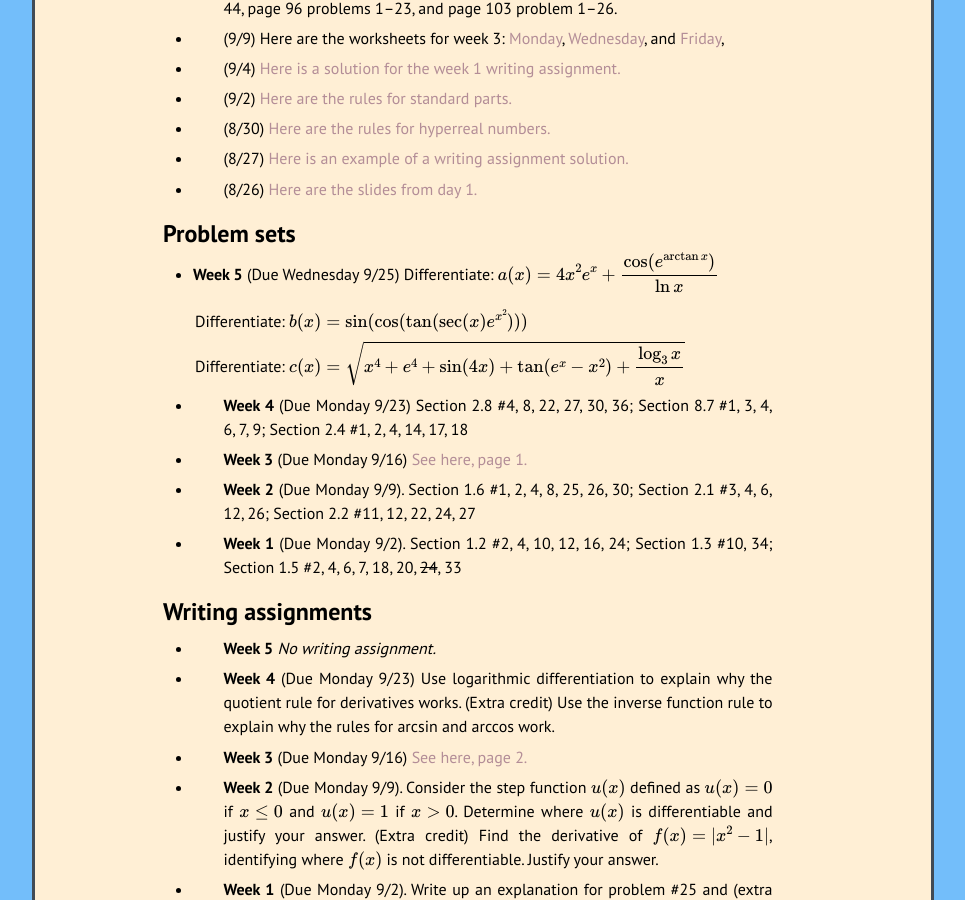
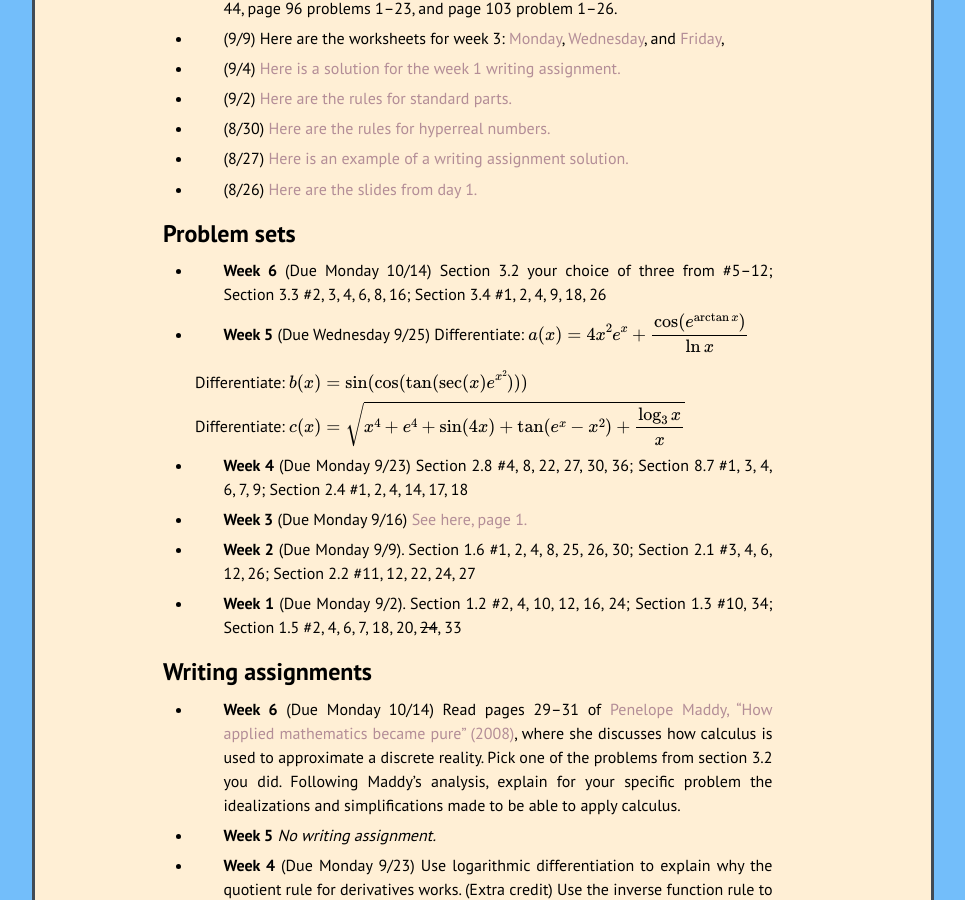
Before and after one commit to kamerynjw/kamerynjw.github.io, a Jekyll site: the page built from teaching/2024/math210.md, in a window 1280 px wide and 900 px high, scrolled down 500 px. Shown: the whole window, without its empty margins (157-1122 px from the left). Built offline with Jekyll 4.4.1, drawn with Linux system fonts in a browser that asks for light colours; nearby versions of some CDN libraries; formulas are drawn with MathJax 3.

Commit message:
week 6 homework

```diff
--- a/teaching/2024/math210.md
+++ b/teaching/2024/math210.md
@@ -37,6 +37,8 @@ Announcements
 Problem sets
 -------
 
+* **Week 6** (Due Monday 10/14) Section 3.2 your choice of three from #5–12; Section 3.3 #2, 3, 4, 6, 8, 16; Section 3.4 #1, 2, 4, 9, 18, 26
+
 * **Week 5** (Due Wednesday 9/25) Differentiate:
 $\displaystyle a(x) = 4x^2e^x + \frac{\cos(e^{\arctan x})}{\ln x}$
 
@@ -57,6 +59,8 @@ $\displaystyle c(x) = \sqrt{x^4 + e^4 + \sin(4x) + \tan(e^x - x^2) + \frac{\log_
 
 Writing assignments
 -------
+
+* **Week 6** (Due Monday 10/14) Read pages 29–31 of [Penelope Maddy, "How applied mathematics became pure" (2008)]({{ page.url }}maddyhowapplied.pdf), where she discusses how calculus is used to approximate a discrete reality. Pick one of the problems from section 3.2 you did. Following Maddy's analysis, explain for your specific problem the idealizations and simplifications made to be able to apply calculus.
 
 * **Week 5** *No writing assignment.*
 
```
Also changed, not shown: 1 other file.
